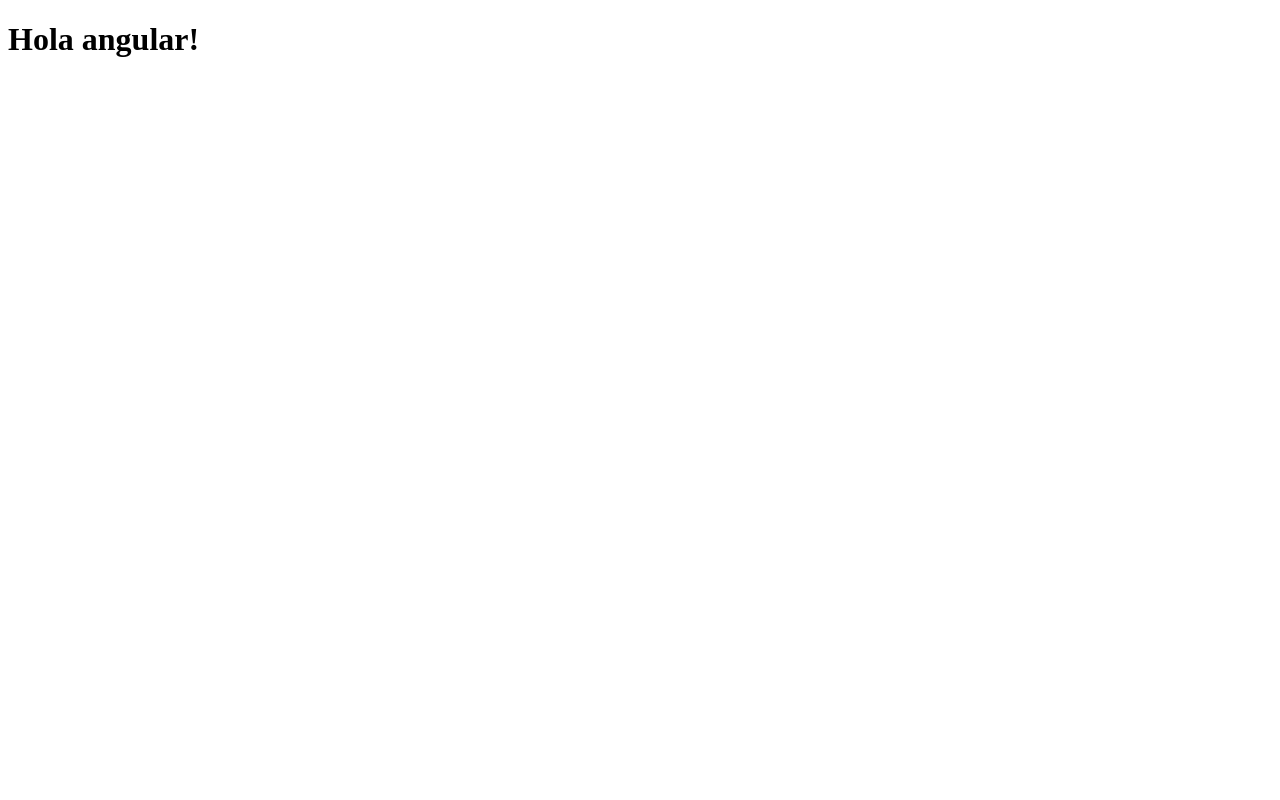
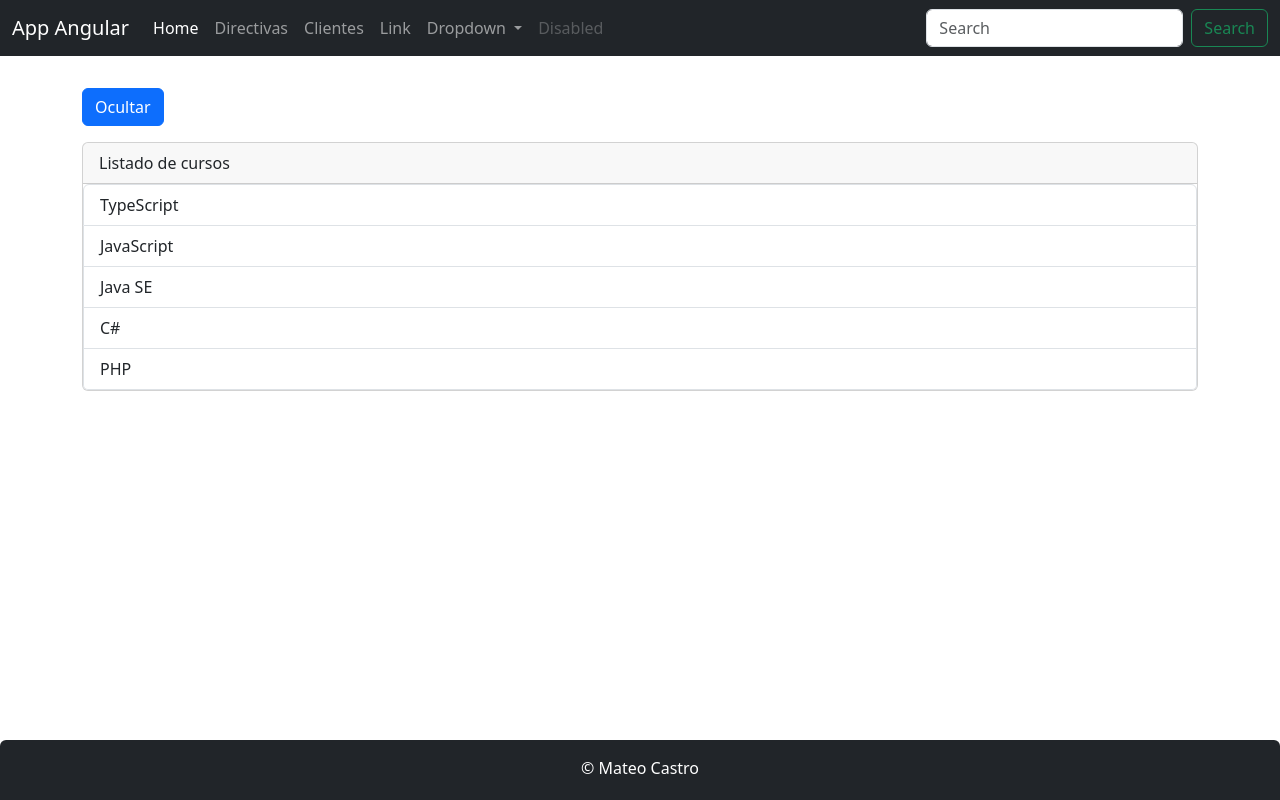
Before and after one commit to mateoU1297/clientesApp, an Angular app: page /directivas in a window 1280 px wide. Before the commit this address led to /. Built offline with nearby package versions, Linux system fonts and the light colour scheme.

Commit message:
se agregan componentes footer,header y directiva

```diff
--- a/src/app/app-routing.module.ts
+++ /dev/null
@@ -1,10 +0,0 @@
-import { NgModule } from '@angular/core';
-import { RouterModule, Routes } from '@angular/router';
-
-const routes: Routes = [];
-
-@NgModule({
-  imports: [RouterModule.forRoot(routes)],
-  exports: [RouterModule]
-})
-export class AppRoutingModule { }
--- a/src/app/app.component.html
+++ b/src/app/app.component.html
@@ -1 +1,7 @@
-<h1>Hola angular!</h1>
+<app-header></app-header>
+
+<div class="container my-3">
+  <router-outlet></router-outlet>
+</div>
+
+<app-footer></app-footer>
--- a/src/app/app.component.ts
+++ b/src/app/app.component.ts
@@ -6,5 +6,9 @@
   styleUrls: ['./app.component.css']
 })
 export class AppComponent {
-  title = 'clientes-app';
+  title = 'Bienvenido a Angular';
+
+  curso: string = "Angular con Spring 6";
+
+  profesor: string = "Mateo Castro"
 }
--- /dev/null
+++ b/src/app/directiva/directiva.component.html
@@ -0,0 +1,11 @@
+<button type="button" (click)="setHabilitar()" class="btn btn-primary my-3">{{ habilitar==true? 'Ocultar': 'Mostrar' }}</button>
+
+<div class="card">
+  <div class="card-header">
+    Listado de cursos
+  </div>
+
+  <ul class="list-group" *ngIf="habilitar == true">
+    <li class="list-group-item" *ngFor="let curso of listaCurso">{{ curso }}</li>
+  </ul>
+</div>
--- /dev/null
+++ b/src/app/directiva/directiva.component.ts
@@ -0,0 +1,17 @@
+import { Component, OnInit } from '@angular/core';
+
+@Component({
+  selector: 'app-directiva',
+  templateUrl: './directiva.component.html'
+})
+export class DirectivaComponent {
+
+  listaCurso: string[] = ['TypeScript', 'JavaScript', 'Java SE', 'C#', 'PHP'];
+
+  habilitar: boolean = true;
+
+  setHabilitar(): void {
+    this.habilitar = (this.habilitar==true)? false: true;
+  }
+
+}
--- /dev/null
+++ b/src/app/footer/footer.component.css
@@ -0,0 +1,6 @@
+.footer {
+  position: absolute;
+  bottom: 0px;
+  height: 60px;
+  width:100%;
+}
--- /dev/null
+++ b/src/app/footer/footer.component.html
@@ -0,0 +1,7 @@
+<footer class="footer bg-dark rounded-top text-center">
+  <div class="container py-2">
+    <p class="text-white my-2">
+      &copy; {{ autor.nombre + ' ' + autor.apellido}}
+    </p>
+  </div>
+</footer>
--- /dev/null
+++ b/src/app/footer/footer.component.ts
@@ -0,0 +1,10 @@
+import { Component } from '@angular/core';
+
+@Component({
+selector: 'app-footer',
+templateUrl: './footer.component.html',
+styleUrls: ['./footer.component.css']
+})
+export class FooterComponent {
+  public autor: any = {nombre:'Mateo', apellido: 'Castro'};
+}
--- /dev/null
+++ b/src/app/header/header.component.html
@@ -0,0 +1,42 @@
+<nav class="navbar navbar-expand-lg navbar-dark bg-dark">
+  <div class="container-fluid">
+    <a class="navbar-brand" href="#">{{ title }}</a>
+    <button class="navbar-toggler" type="button" data-bs-toggle="collapse" data-bs-target="#navbarSupportedContent" aria-controls="navbarSupportedContent" aria-expanded="false" aria-label="Toggle navigation">
+      <span class="navbar-toggler-icon"></span>
+    </button>
+    <div class="collapse navbar-collapse" id="navbarSupportedContent">
+      <ul class="navbar-nav me-auto mb-2 mb-lg-0">
+        <li class="nav-item">
+          <a class="nav-link active" aria-current="page" href="#">Home</a>
+        </li>
+        <li class="nav-item" routerLinkActive="active">
+          <a class="nav-link" routerLink="/directivas">Directivas</a>
+        </li>
+        <li class="nav-item" routerLinkActive="active">
+          <a class="nav-link" routerLink="/clientes">Clientes</a>
+        </li>
+        <li class="nav-item">
+          <a class="nav-link" href="#">Link</a>
+        </li>
+        <li class="nav-item dropdown">
+          <a class="nav-link dropdown-toggle" href="#" role="button" data-bs-toggle="dropdown" aria-expanded="false">
+            Dropdown
+          </a>
+          <ul class="dropdown-menu">
+            <li><a class="dropdown-item" href="#">Action</a></li>
+            <li><a class="dropdown-item" href="#">Another action</a></li>
+            <li><hr class="dropdown-divider"></li>
+            <li><a class="dropdown-item" href="#">Something else here</a></li>
+          </ul>
+        </li>
+        <li class="nav-item">
+          <a class="nav-link disabled">Disabled</a>
+        </li>
+      </ul>
+      <form class="d-flex" role="search">
+        <input class="form-control me-2" type="search" placeholder="Search" aria-label="Search">
+        <button class="btn btn-outline-success" type="submit">Search</button>
+      </form>
+    </div>
+  </div>
+</nav>
--- /dev/null
+++ b/src/app/header/header.component.ts
@@ -0,0 +1,9 @@
+import { Component } from '@angular/core';
+
+@Component({
+  selector: 'app-header',
+  templateUrl: './header.component.html'
+})
+export class HeaderComponent {
+ title: string = 'App Angular'
+}
--- a/src/index.html
+++ b/src/index.html
@@ -1,5 +1,6 @@
 <!doctype html>
 <html lang="en">
+
 <head>
   <meta charset="utf-8">
   <title>ClientesApp</title>
@@ -7,7 +8,9 @@
   <meta name="viewport" content="width=device-width, initial-scale=1">
   <link rel="icon" type="image/x-icon" href="favicon.ico">
 </head>
+
 <body>
   <app-root></app-root>
+  <link href="https://cdn.jsdelivr.net/npm/bootstrap@5.3.0/dist/css/bootstrap.min.css" rel="stylesheet" integrity="sha384-9ndCyUaIbzAi2FUVXJi0CjmCapSmO7SnpJef0486qhLnuZ2cdeRhO02iuK6FUUVM" crossorigin="anonymous">
 </body>
 </html>
```
Also changed, not shown: src/app/app.module.ts (+15 -3 lines).
